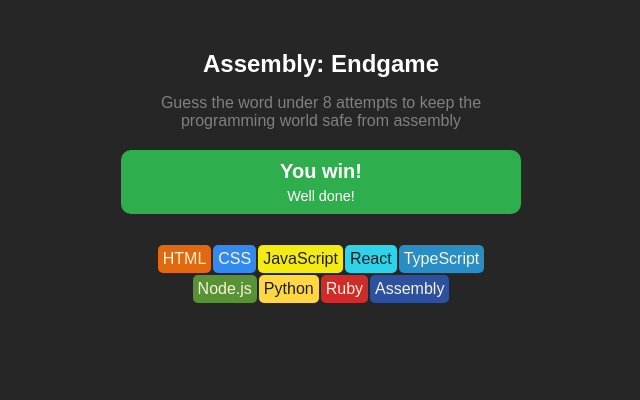
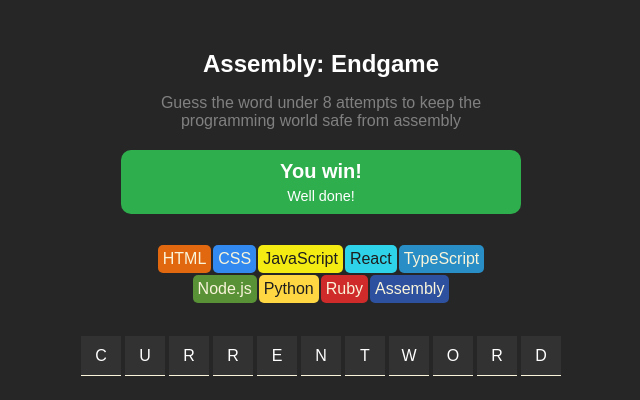
Before and after one commit to Akaiokaa/assembly-endgame, a React (Vite) app: page / in a window 1280 px wide. Shown: the top 400 px of the page, without its empty margins (319-959 px from the left). Built offline with nearby package versions, Linux system fonts and the light colour scheme.

Commit message:
mapping over the word to guess

```diff
--- a/src/App.css
+++ b/src/App.css
@@ -47,3 +47,22 @@
     padding: 5px;
     border-radius: 5px;
 }
+
+.word-to-guess {
+    margin: 0 auto;
+    display: flex;
+    flex-direction: row;
+    justify-content: center;
+
+}
+
+.letter {
+    display: flex;
+    justify-content: center;
+    align-items: center;
+    height: 40px;
+    width: 40px;
+    margin: 2px;
+    background-color: #323232;
+    border-bottom: 1px solid #F9F4DA;
+}
--- a/src/App.jsx
+++ b/src/App.jsx
@@ -2,6 +2,14 @@
 import './App.css'
 import languages from './languages.js'
 function App() {
+  const [word, setWord] = useState("currentWord")
+  const wordToGuess = [...word]
+  const alphabet = [..."abcdefghijklmnopqrstuvwxyz"]
+
+  const wordMapped = wordToGuess.map((letter) => (
+    <p className='letter'>{letter.toUpperCase()}</p>
+  ))
+
   const CODING_LANGUAGES = languages.map((language) => (<div
     key={language.name}
     className='language_name'
@@ -26,6 +34,9 @@
       <div className='coding-languages'>
         {CODING_LANGUAGES}
       </div>
+      <div className='word-to-guess'>
+        {wordMapped}
+      </div>
 
     </>
   )
```
